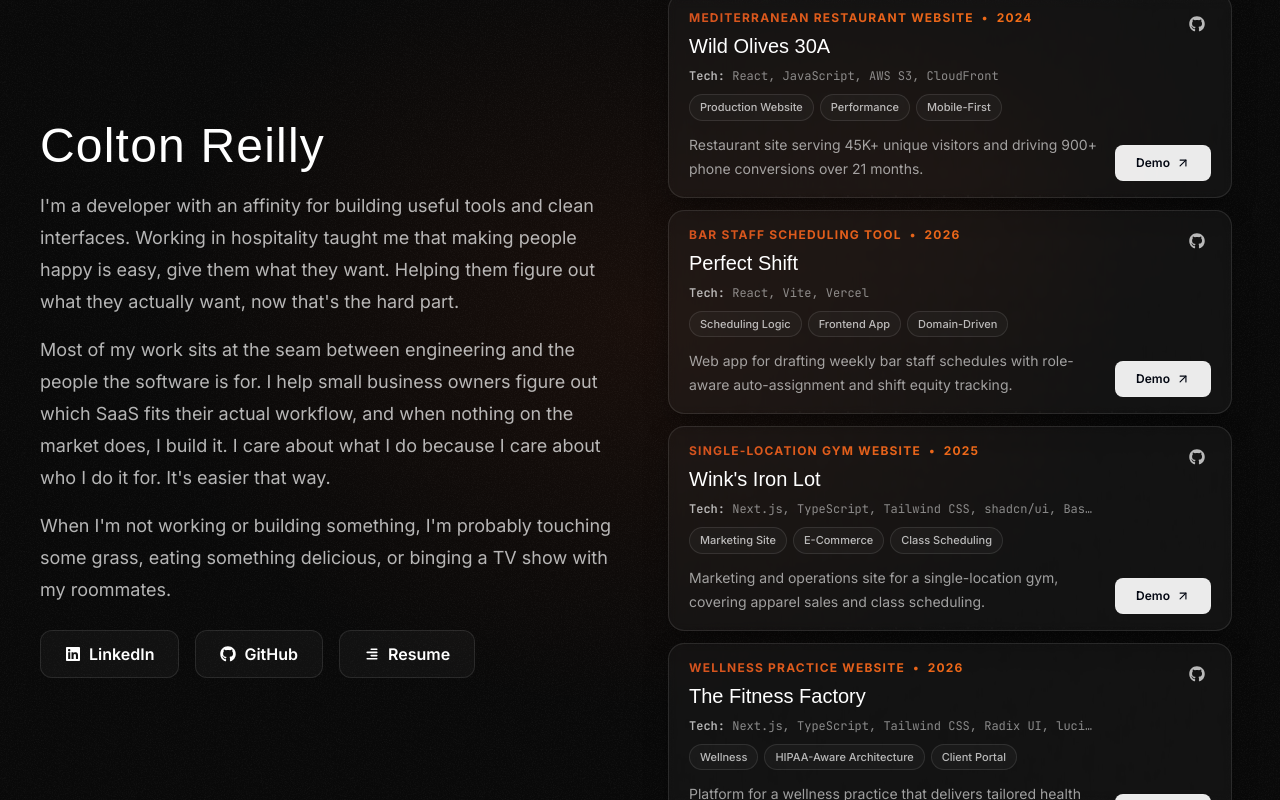
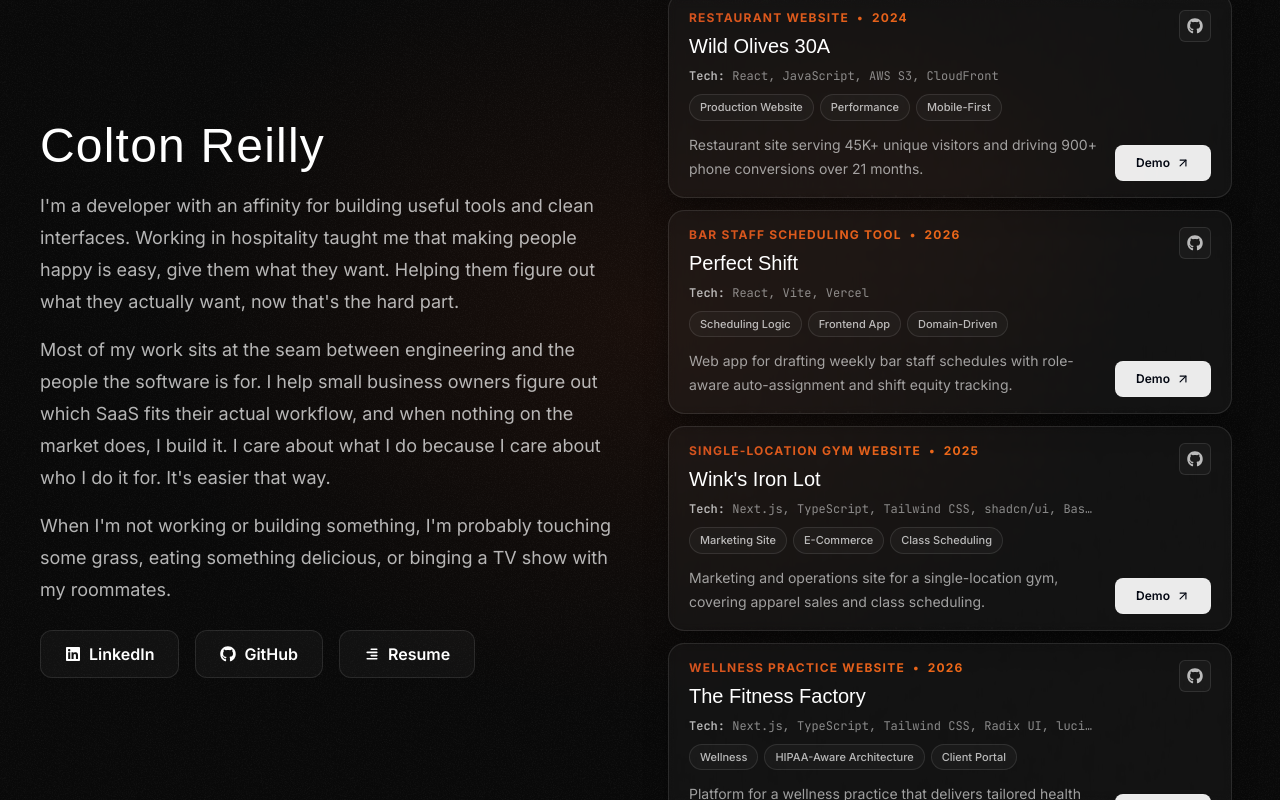
Before and after one commit to colecodesdev/cole-codes, a Next.js app: page / in a window 1280 px wide. Built offline with nearby package versions, Linux system fonts and the light colour scheme; a web font is replaced by a local one.

Commit message:
update: project buttons, github icon

```diff
--- a/src/sections/Projects.tsx
+++ b/src/sections/Projects.tsx
@@ -18,7 +18,7 @@ type PortfolioProject = {
 
 const portfolioProjects: PortfolioProject[] = [
   {
-    company: "Mediterranean Restaurant Website",
+    company: "Restaurant Website",
     year: "2024",
     title: "Wild Olives 30A",
     techStack: "React, JavaScript, AWS S3, CloudFront",
@@ -152,7 +152,7 @@ export const ProjectsSection = () => {
                       target="_blank"
                       rel="noopener noreferrer"
                       aria-label={`View ${project.title} on GitHub`}
-                      className="inline-flex size-9 items-center justify-center rounded-md text-white/70 transition hover:text-white md:size-7"
+                      className="inline-flex size-9 items-center justify-center rounded-md border border-white/10 bg-white/[0.03] text-white/70 transition hover:bg-white/[0.06] hover:text-white md:size-8"
                     >
                       <GitHubIcon className="size-5 md:size-4" />
                     </a>
```
Also changed, not shown: inspiration/doc.md (added, +15 -0 lines).
